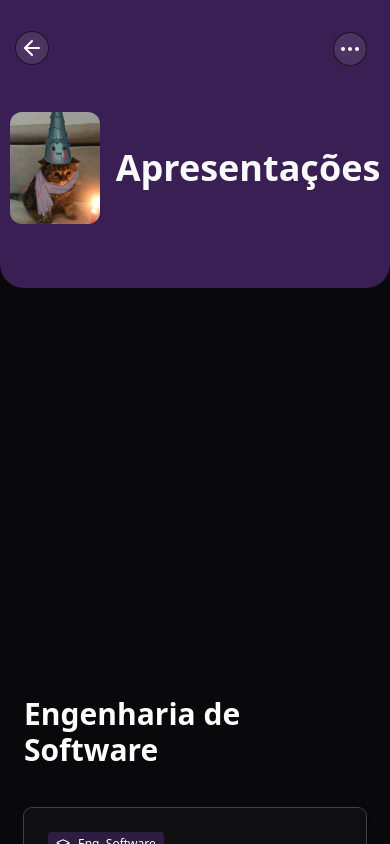
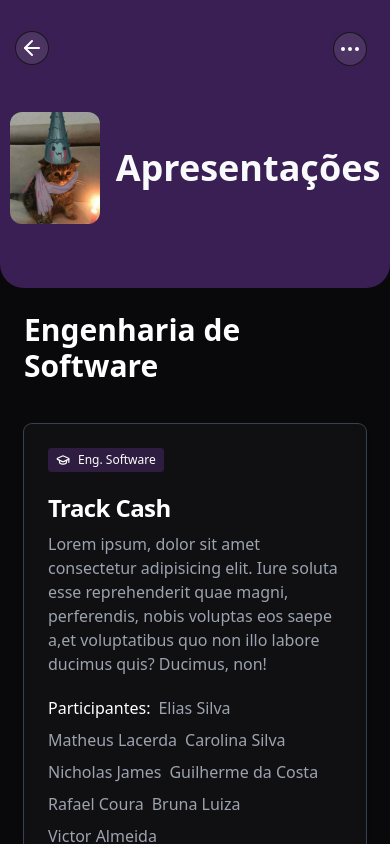
Before and after one commit to rodrigueslucas062/exp-una, a Next.js app: page /apresentacoes in a window 390 px wide. Shown: the top 844 px of the page. Built offline with nearby package versions, Linux system fonts and the light colour scheme; what tailwindcss-animated would draw is missing.

Commit message:
:dizzy: animation pops up on user view

```diff
--- a/src/components/apresentacoes/Apresentacoes.jsx
+++ b/src/components/apresentacoes/Apresentacoes.jsx
@@ -39,7 +39,7 @@ export function ApresentacoesLista() {
             </div>
 
             <section id="engenhariaSoftware" className="md:w-1/2 p-6 lg:px-16 text-white space-y-4">
-                <h1 ref={ref} className={`mb-10 mt-96 md:mt-16 text-3xl font-semibold ${inView && "animate-fade-up"}`}>Engenharia de Software</h1>
+                <h1 ref={ref} className={`mb-10 md:mt-16 text-3xl font-semibold ${inView && "animate-fade-up"}`}>Engenharia de Software</h1>
                 <ApresentacaoDados />
             </section>
         </section>
```
